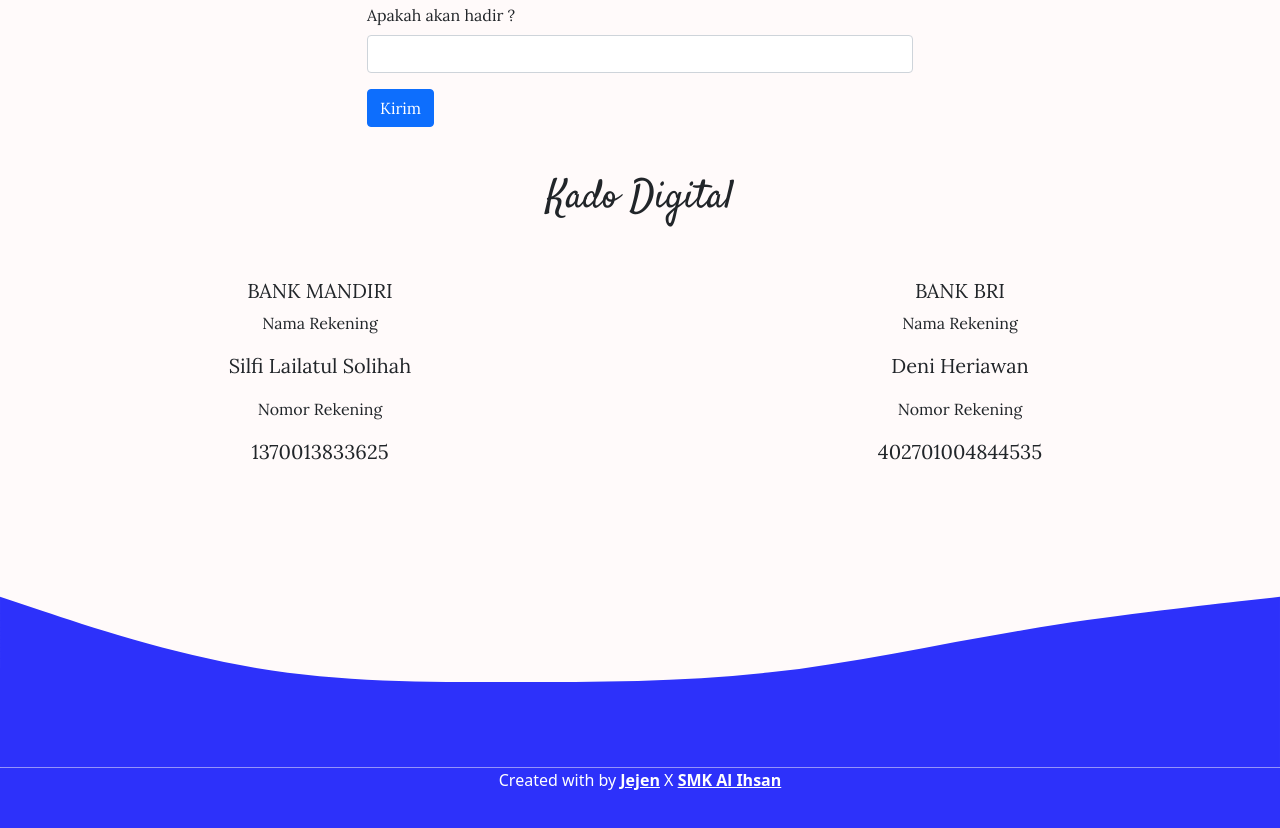
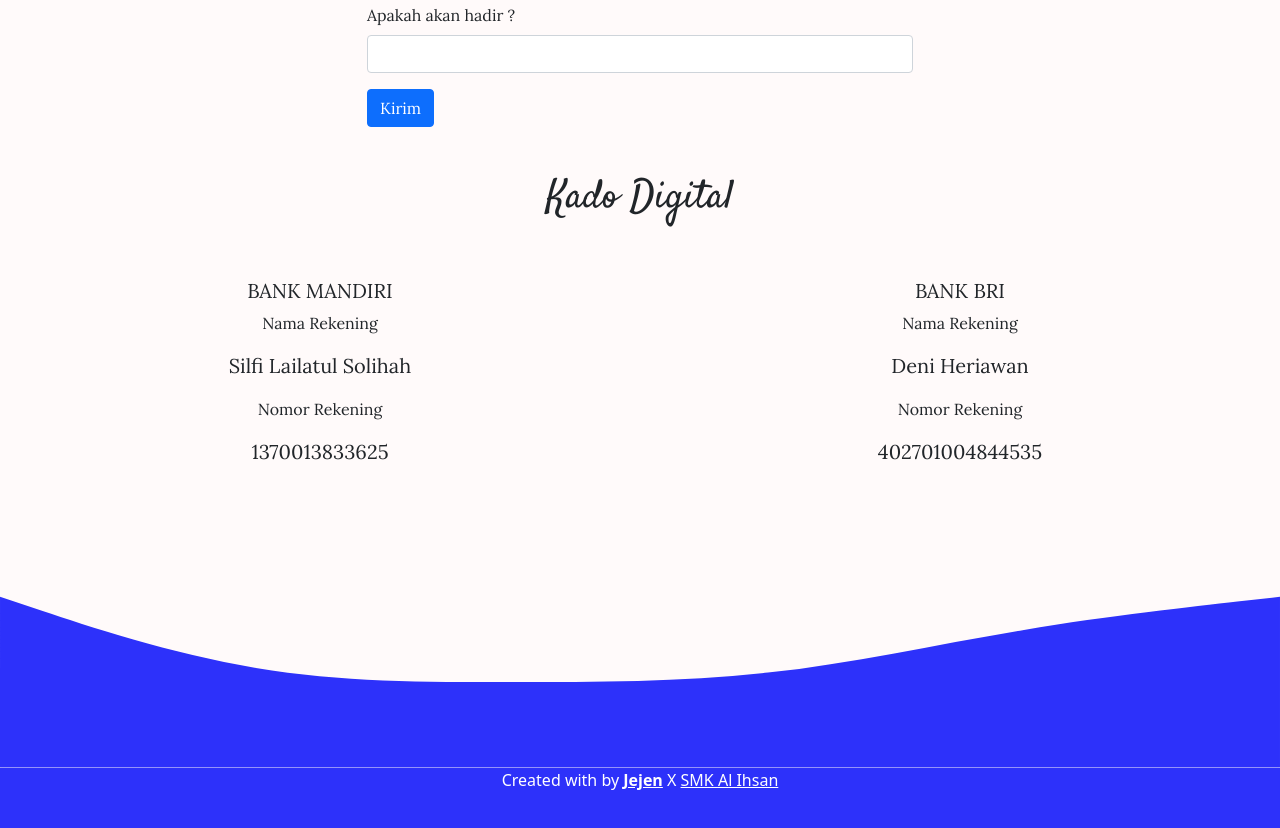
Before and after one commit to jejenadr/Wedding-Zafar-dan-Silfi, a plain HTML site: page index.html in a window 1280 px wide. Shown: the part 6552-7380 px from the top of the page. Drawn offline with nearby package versions, Linux system fonts and the light colour scheme; some icons are missing.

Commit message:
Update index.html

```diff
--- a/index.html
+++ b/index.html
@@ -403,7 +403,7 @@
     <!-- footer -->
     <footer class="text-white text-center pb-5">
       <div class="ig">
-        <p>Created with <i class="bi bi-bookmark-heart text-white"></i> by <a href="https://www.instagram.com/jejen_adr/" class="text-white fw-bold" target="blank">Jejen</a> X <a href="https://www.instagram.com/smkalihsan_langkaplancar/" class="text-white fw-bold" target="blank">SMK Al Ihsan</a></p>
+        <p>Created with <i class="bi bi-bookmark-heart text-white"></i> by <a href="https://www.instagram.com/jejen_adr/" class="text-white fw-bold" target="blank">Jejen</a> X <a href="https://www.instagram.com/smkalihsan_langkaplancar/" class="text-white" target="blank">SMK Al Ihsan</a></p>
     </div>
     </footer>
     <!-- akhir footer -->
```
